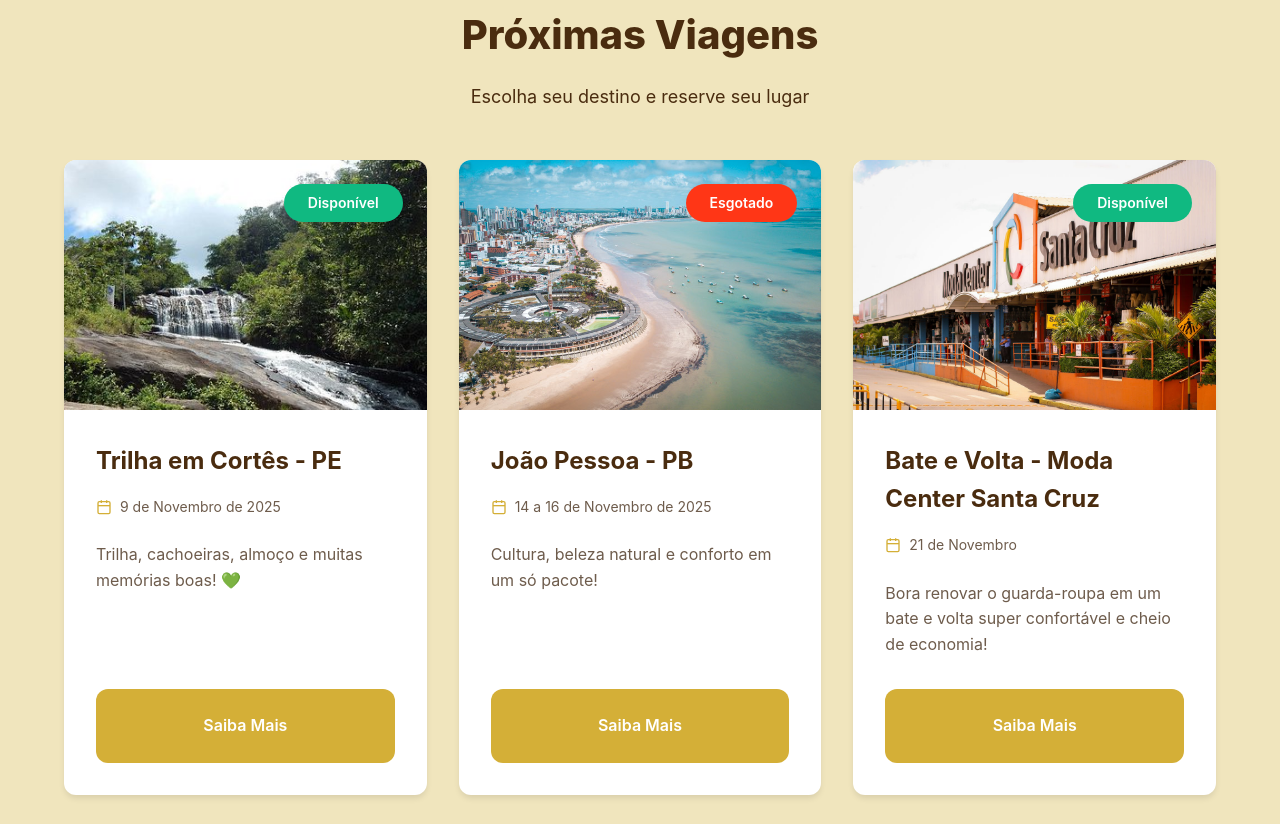
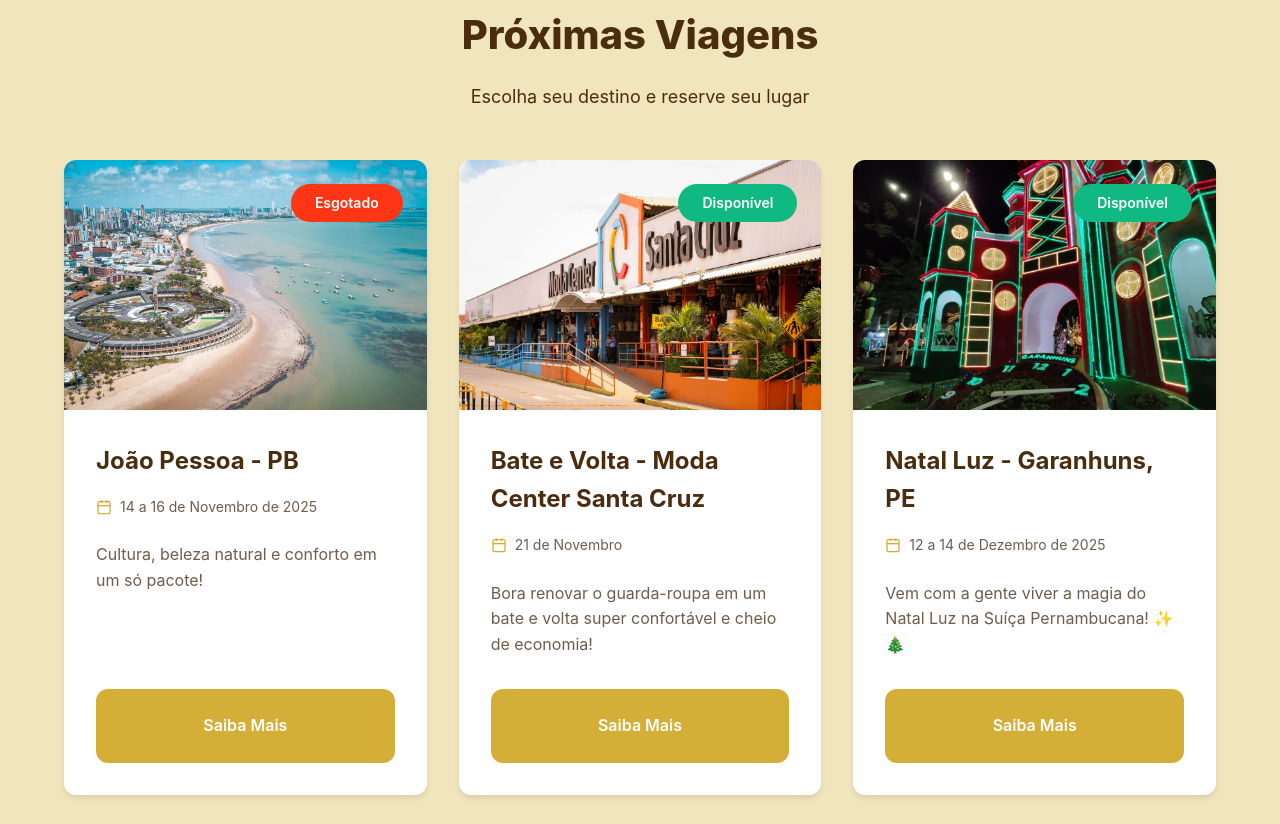
Before and after one commit to LucasFerreiradeFreitas/amaraltour, a plain HTML site: page index.html in a window 1280 px wide. Shown: the part 876-1700 px from the top of the page. Drawn offline with Linux system fonts and the light colour scheme.

Commit message:
remoção de cortês

```diff
--- a/index.html
+++ b/index.html
@@ -74,30 +74,6 @@
       <p class="section-subtitle">Escolha seu destino e reserve seu lugar</p>
 
       <div class="trips-grid">
-
-        <div class="trip-card">
-          <div class="trip-image">
-            <img src="imgs/cortes.jpg" alt="Trilha em Cortês - PE" />
-            <span class="trip-badge">Disponível</span>
-          </div>
-          <div class="trip-content">
-            <h3 class="trip-title">Trilha em Cortês - PE</h3>
-            <p class="trip-date">
-              <svg width="16" height="16" viewBox="0 0 24 24" fill="none" stroke="currentColor" stroke-width="2">
-                <rect x="3" y="4" width="18" height="18" rx="2" ry="2"></rect>
-                <line x1="16" y1="2" x2="16" y2="6"></line>
-                <line x1="8" y1="2" x2="8" y2="6"></line>
-                <line x1="3" y1="10" x2="21" y2="10"></line>
-              </svg>
-              9 de Novembro de 2025
-            </p>
-            <p class="trip-description">
-              Trilha, cachoeiras, almoço e muitas memórias boas! 💚
-            </p>
-
-            <a href="paginas-informacoes/viagem-cortes.html" class="btn-saiba-mais">Saiba Mais</a>
-          </div>
-        </div>
 
         <div class="trip-card">
           <div class="trip-image">
```
